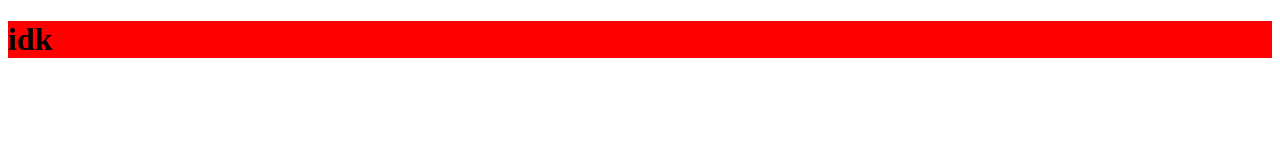
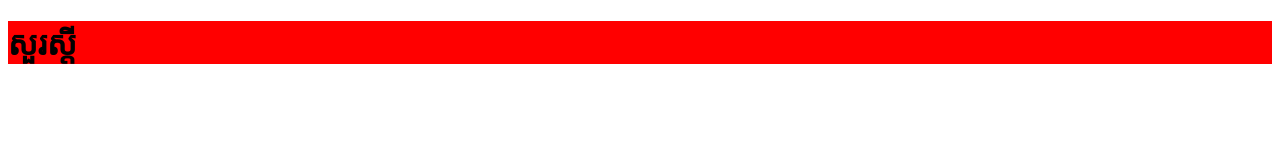
Before and after one commit to sambath09674-creator/git-test, a plain HTML site: page index.html in a window 1280 px wide. Drawn offline with Linux system fonts and the light colour scheme.

Commit message:
update 2.0

```diff
--- a/index.html
+++ b/index.html
@@ -8,7 +8,7 @@
 </head>
 <body>
     <div class="h">
-        <h1>idk</h1>
+        <h1>សួរស្តី</h1>
     </div>
  </body>
 </html>
```
